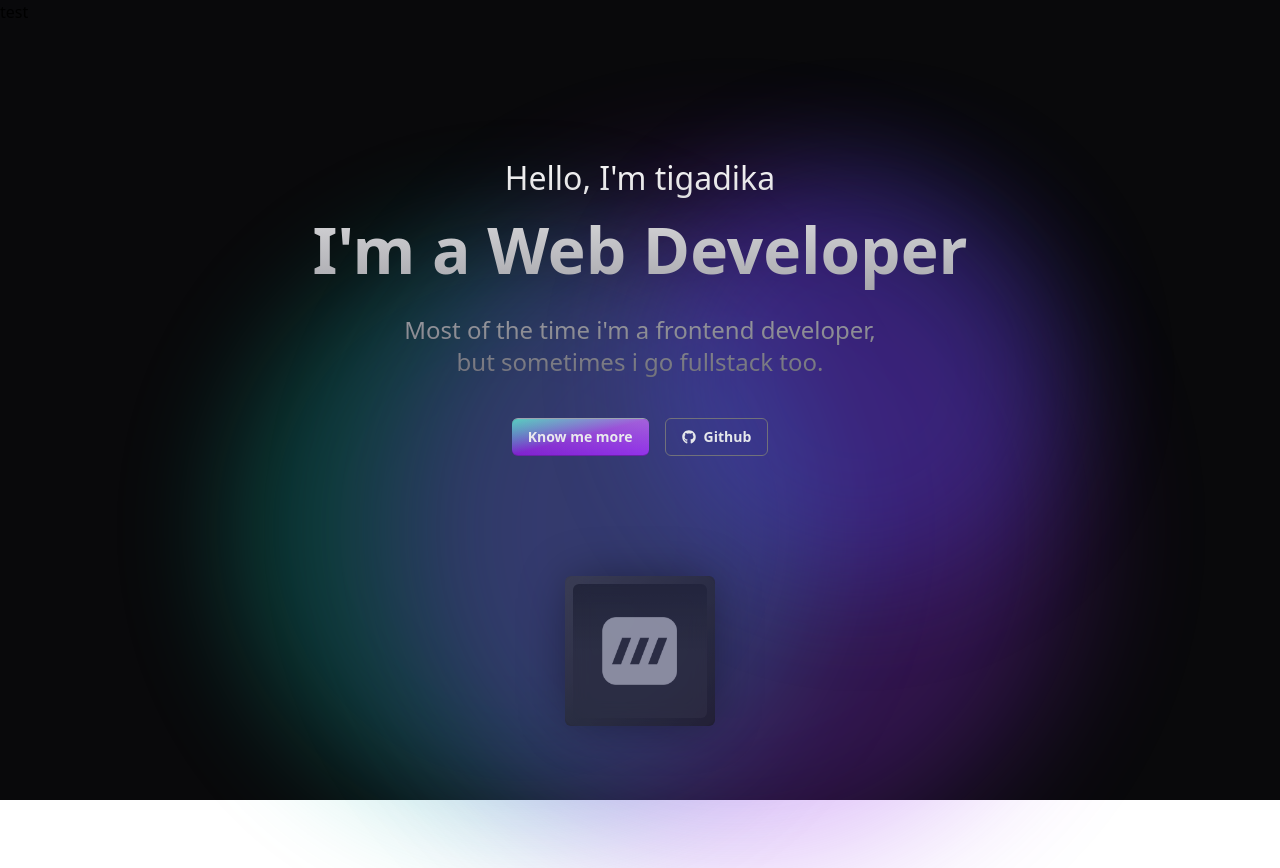
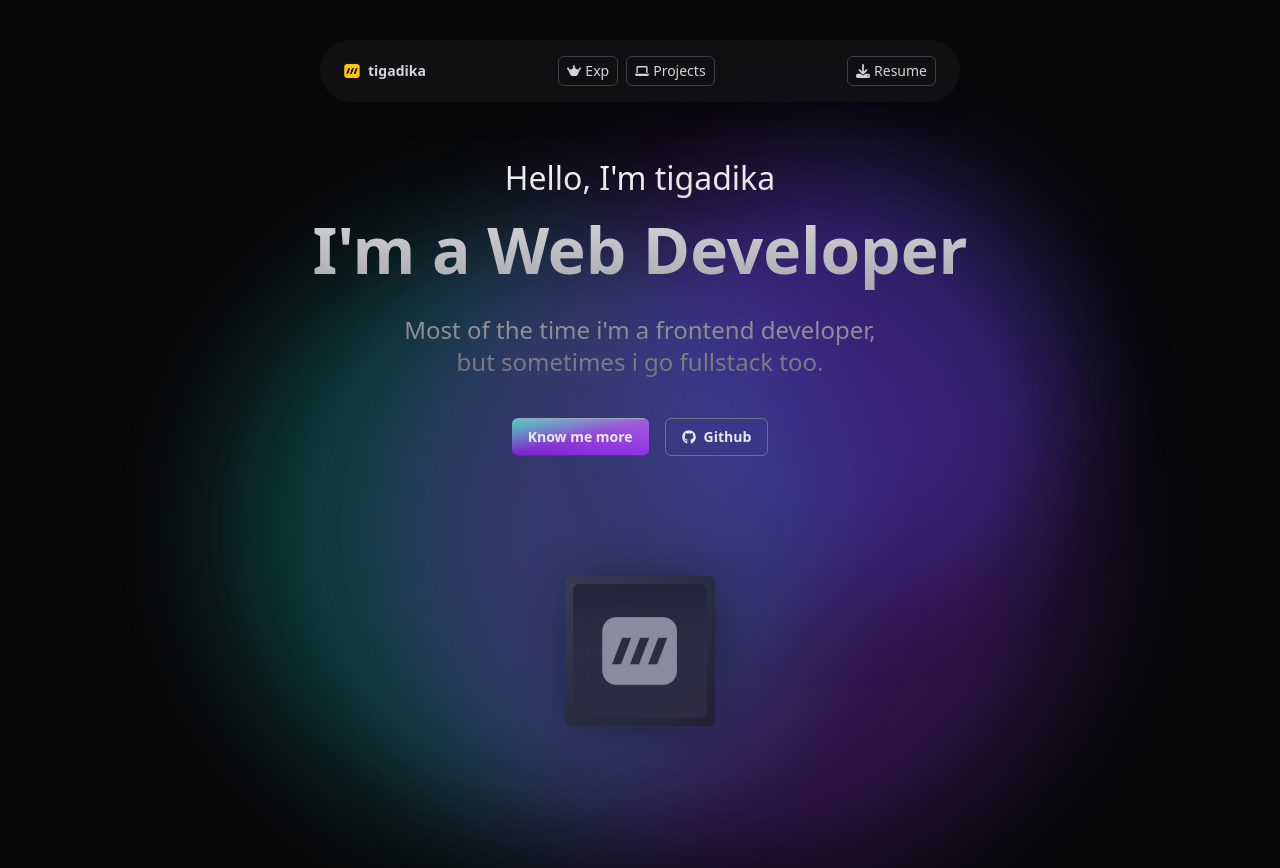
Before and after one commit to tigadika/tigadika-personal-portfolio, a React (Vite) app: page / in a window 1280 px wide. Built offline with nearby package versions, Linux system fonts and the light colour scheme.

Commit message:
feat: adding navbar

```diff
--- a/src/App.tsx
+++ b/src/App.tsx
@@ -1,5 +1,5 @@
 import { motion, useMotionValue, useTransform } from "motion/react";
-import { FaGithub } from "react-icons/fa6";
+import { FaDownload, FaGithub, FaLaptop, FaWebAwesome } from "react-icons/fa6";
 
 function App() {
   const cardX = useMotionValue(0);
@@ -24,8 +24,35 @@ function App() {
 
   return (
     <>
-      <div className="h-screen w-full bg-zinc-950">
-        <div className="fixed">test</div>
+      <div className="-translate-x-1/2 shadow-xl fixed bottom-10 left-1/2 z-40 flex w-auto items-center justify-between rounded-full bg-zinc-900/50 px-6 py-4 text-sm text-zinc-300 backdrop-blur-md md:bottom-auto md:top-10 md:w-2/4">
+        <div className="hidden items-center gap-2 md:flex">
+          <img src="/tigadika-logo.png" alt="" className="h-4" />
+          <h1 className="font-bold text-zinc-300">tigadika</h1>
+        </div>
+        <div className="flex items-center gap-2">
+          <a
+            href=""
+            className="rounded-md flex items-center gap-1 border border-zinc-700 px-2 py-1 hover:bg-zinc-600"
+          >
+            <FaWebAwesome />
+            Exp
+          </a>
+          <a
+            href=""
+            className="rounded-md flex items-center gap-1 border border-zinc-700 px-2 py-1 hover:bg-zinc-600"
+          >
+            <FaLaptop />
+            Projects
+          </a>
+        </div>
+        <a
+          href=""
+          className="rounded-md flex items-center gap-1 border border-zinc-700 px-2 py-1 hover:bg-zinc-600"
+        >
+          <FaDownload />
+          Resume
+        </a>
+      </div>
       <div className="relative flex h-full w-full flex-col px-5 pt-20 lg:mx-auto lg:h-screen lg:w-5/6">
         <div className="absolute right-[38%] top-[25%] h-[20rem] w-[20rem] animate-blob rounded-full bg-teal-500 opacity-30 blur-3xl filter ease-in-out md:right-[30%] md:h-[40rem] md:w-[40rem]"></div>
         <div className="animation-delay-4000 absolute right-[50%] top-[28%] h-[20rem] w-[20rem] animate-blob rounded-full bg-purple-600 opacity-30 blur-3xl filter ease-in-out md:right-[12%] md:h-[40rem] md:w-[40rem]"></div>
@@ -45,10 +72,10 @@ function App() {
         >
           <div className="z-40 flex w-full flex-col items-center gap-10 text-center">
             <div className="bg-gradient-to-b from-zinc-50 to-zinc-500 bg-clip-text text-transparent">
-                <h1 className="font-medium text-[2rem]">Hello, I'm tigadika</h1>
-                <h2 className="font-semibold mt-[1rem] text-[4rem] leading-none">
+              <h2 className="font-medium text-[2rem]">Hello, I'm tigadika</h2>
+              <h3 className="font-semibold mt-[1rem] text-[4rem] leading-none">
                 I'm a Web Developer
-                </h2>
+              </h3>
               <p className="mt-[2rem] text-pretty text-2xl">
                 Most of the time i'm a frontend developer,
                 <br /> but sometimes i go fullstack too.
@@ -59,10 +86,14 @@ function App() {
                 <div className="rounded-md absolute left-0 top-0 h-full w-full bg-gradient-to-b from-zinc-50 to-transparent opacity-30 group-hover:opacity-40"></div>
                 Know me more
               </button>
-                <button className="hover:-translate-y-1 rounded-md font-semibold flex items-center gap-2 border border-zinc-500 px-4 py-2 text-sm text-gray-200 transition duration-500 ease-in-out hover:border-zinc-400">
+              <a
+                href="https://github.com/tigadika"
+                target="_blank"
+                className="hover:-translate-y-1 rounded-md font-semibold flex items-center gap-2 border border-zinc-500 px-4 py-2 text-sm text-gray-200 transition duration-500 ease-in-out hover:border-zinc-400"
+              >
                 <FaGithub />
                 Github
-                </button>
+              </a>
             </div>
 
             {/* this div can be used as the 'dotted grid' */}
@@ -110,7 +141,6 @@ function App() {
           </div>
         </motion.div>
       </div>
-      </div>
     </>
   );
 }
--- a/src/index.css
+++ b/src/index.css
@@ -34,6 +34,8 @@
     #8bdce0 55deg,
     transparent 360deg
   );
+
+  background-color: rgb(9 9 11);
 }
 
 @keyframes animateBefore {
```
Lines whose indentation alone changed are shown as unchanged.
